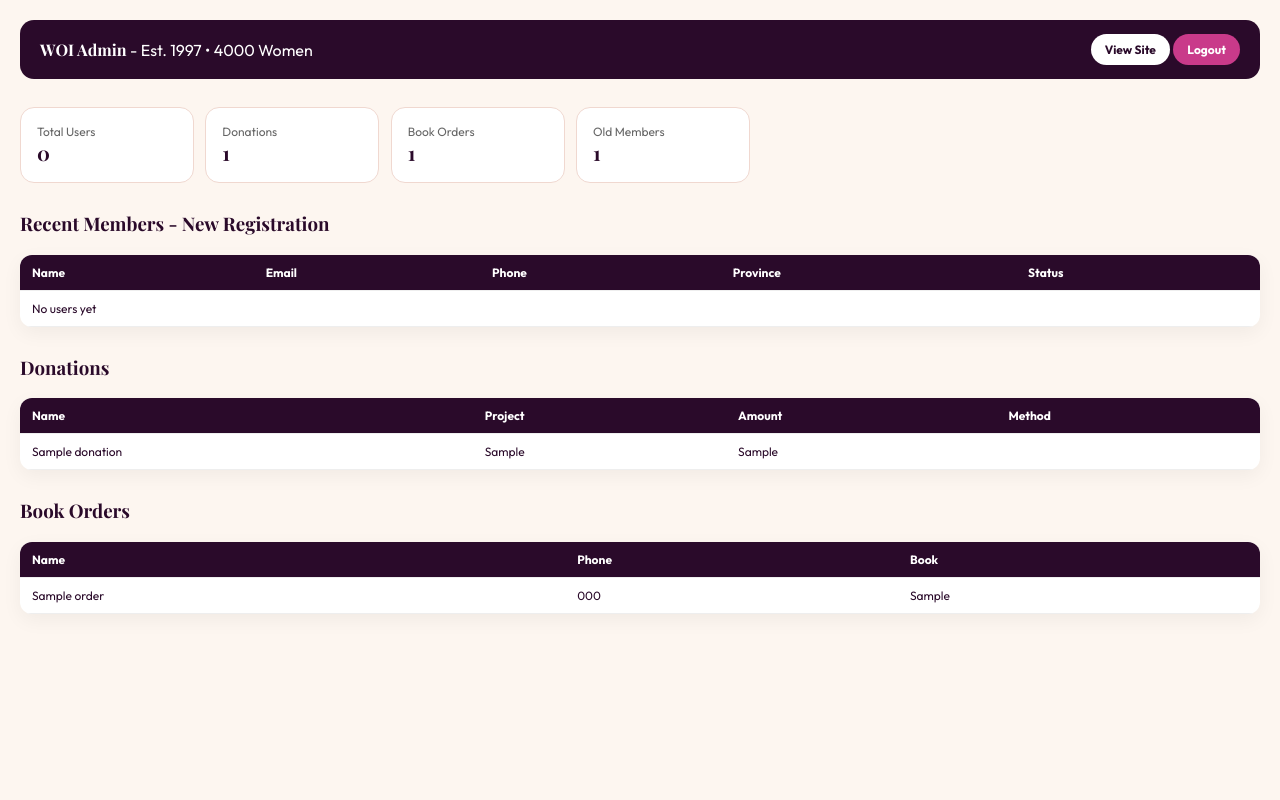
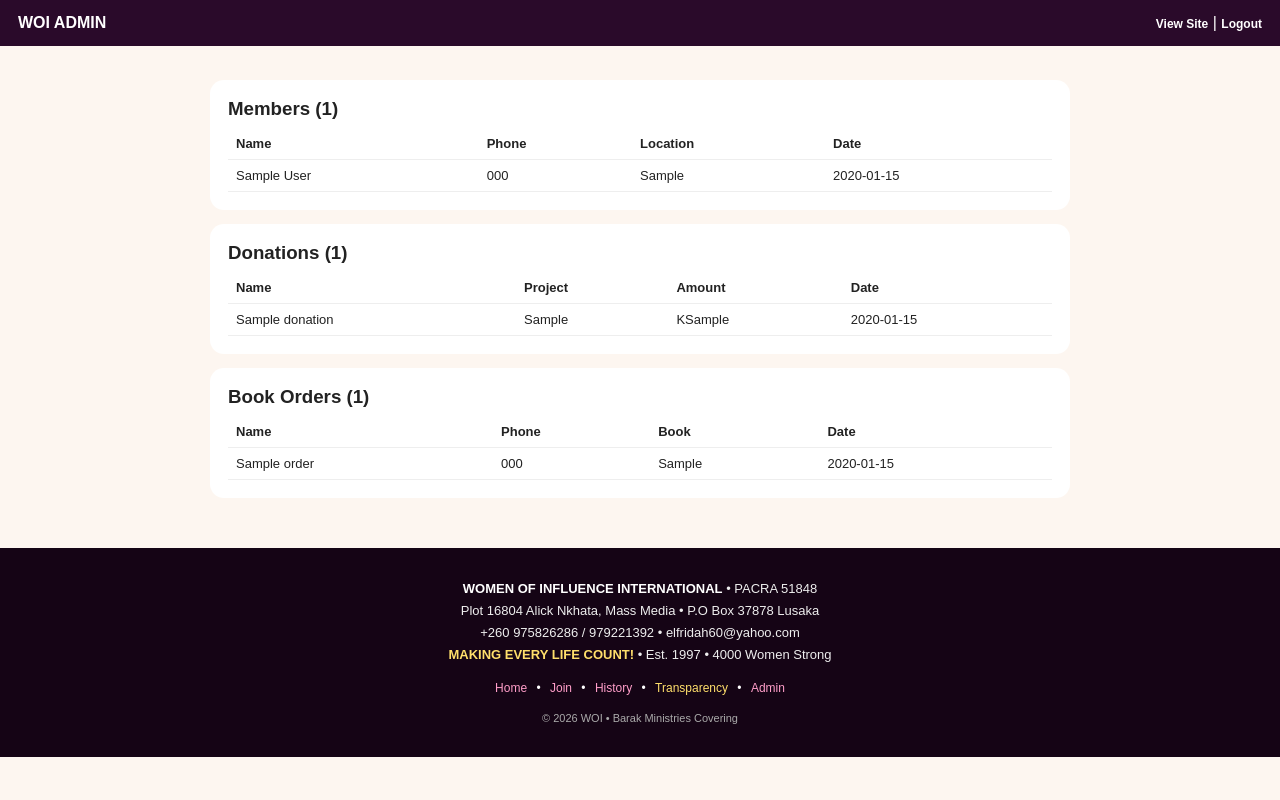
Before and after one commit to kachingaalonzo-svg/woi-website, a Flask app: page /admin in a window 1280 px wide. Run offline with Flask 3, Linux system fonts and the light colour scheme; the visitor is signed in with stand-in values (Sample User, id 1); tables that the repository leaves empty hold one stand-in row (values such as "Sample post").

Commit message:
Update admin.html

```diff
--- a/templates/admin.html
+++ b/templates/admin.html
@@ -1,74 +1,10 @@
-<!DOCTYPE html>
-<html>
-<head>
-<title>WOI Admin - Works 100%</title>
-<meta name="viewport" content="width=device-width, initial-scale=1.0">
-<link href="https://fonts.googleapis.com/css2?family=Outfit:wght@400;600;700&family=Playfair+Display:wght@700&display=swap" rel="stylesheet">
-<style>
-body{font-family:'Outfit',sans-serif;background:#fdf6f0;margin:0;padding:20px;color:#2a0a2a}
-header{display:flex;justify-content:space-between;align-items:center;background:#2a0a2a;color:white;padding:14px 20px;border-radius:14px;flex-wrap:wrap;gap:10px}
-table{width:100%;border-collapse:collapse;background:white;border-radius:12px;overflow:hidden;margin-top:16px;box-shadow:0 6px 20px rgba(0,0,0,0.05)}
-th,td{padding:10px 12px;border-bottom:1px solid #eee;font-size:12px;text-align:left}th{background:#2a0a2a;color:white;font-weight:700}
-.btn{padding:8px 14px;border-radius:100px;text-decoration:none;font-weight:700;font-size:12px;display:inline-block}
-.btn-white{background:white;color:#2a0a2a}.btn-pink{background:#c93a8a;color:white}
-.count{font-family:'Playfair Display';font-size:20px;font-weight:800}
-.card{background:white;border-radius:14px;padding:16px;border:1px solid #f0d8d0;display:inline-block;margin:8px 8px 0 0;min-width:140px}
-</style>
-</head>
+<!DOCTYPE html><html lang="en"><head><meta charset="UTF-8"><meta name="viewport" content="width=device-width, initial-scale=1.0"><title>Admin Dashboard - WOI</title><style>*{margin:0;padding:0;box-sizing:border-box}body{font-family:sans-serif;background:#fdf6f0;color:#222}nav{background:#2a0a2a;color:white;padding:14px 18px;display:flex;justify-content:space-between}nav a{color:white;text-decoration:none;font-size:12px;font-weight:800}.wrap{max-width:900px;margin:0 auto;padding:20px}.card{background:white;border-radius:14px;padding:18px;margin-top:14px}table{width:100%;border-collapse:collapse;font-size:13px}th,td{padding:8px;border-bottom:1px solid #eee;text-align:left}</style></head>
 <body>
-<header>
-<div><b style="font-family:'Playfair Display'">WOI Admin</b> - Est. 1997 • 4000 Women</div>
-<div><a class="btn btn-white" href="/">View Site</a> <a class="btn btn-pink" href="/admin/logout">Logout</a></div>
-</header>
-
-<div style="margin-top:20px">
-<div class="card"><div style="font-size:12px;color:#666">Total Users</div><div class="count">{{ users|length if users else 0 }}</div></div>
-<div class="card"><div style="font-size:12px;color:#666">Donations</div><div class="count">{{ donations|length if donations else 0 }}</div></div>
-<div class="card"><div style="font-size:12px;color:#666">Book Orders</div><div class="count">{{ books|length if books else 0 }}</div></div>
-<div class="card"><div style="font-size:12px;color:#666">Old Members</div><div class="count">{{ members|length if members else 0 }}</div></div>
+<nav><b>WOI ADMIN</b><div><a href="/">View Site</a> | <a href="/logout">Logout</a></div></nav>
+<div class="wrap">
+<div class="card"><h3>Members ({{members|length}})</h3><table style="margin-top:8px"><tr><th>Name</th><th>Phone</th><th>Location</th><th>Date</th></tr>{% for m in members %}<tr><td>{{m['name']}}</td><td>{{m['phone']}}</td><td>{{m['location']}}</td><td>{{m['created_at']}}</td></tr>{% endfor %}</table></div>
+<div class="card"><h3>Donations ({{donations|length}})</h3><table style="margin-top:8px"><tr><th>Name</th><th>Project</th><th>Amount</th><th>Date</th></tr>{% for d in donations %}<tr><td>{{d['name']}}</td><td>{{d['project']}}</td><td>K{{d['amount']}}</td><td>{{d['created_at']}}</td></tr>{% endfor %}</table></div>
+<div class="card"><h3>Book Orders ({{books|length}})</h3><table style="margin-top:8px"><tr><th>Name</th><th>Phone</th><th>Book</th><th>Date</th></tr>{% for b in books %}<tr><td>{{b['name']}}</td><td>{{b['phone']}}</td><td>{{b['book']}}</td><td>{{b['created_at']}}</td></tr>{% endfor %}</table></div>
 </div>
-
-<h3 style="margin-top:28px;font-family:'Playfair Display'">Recent Members - New Registration</h3>
-<table>
-<tr><th>Name</th><th>Email</th><th>Phone</th><th>Province</th><th>Status</th></tr>
-{% if users %}
-{% for u in users %}
-<tr>
-<td>{{ u.full_name or 'No name' }}</td>
-<td>{{ u.email or '' }}</td>
-<td>{{ u.phone or '' }}</td>
-<td>{{ u.province or '' }}</td>
-<td>{{ u.membership_status or 'Pending' }}</td>
-</tr>
-{% endfor %}
-{% else %}
-<tr><td colspan="5">No users yet</td></tr>
-{% endif %}
-</table>
-
-<h3 style="margin-top:28px;font-family:'Playfair Display'">Donations</h3>
-<table>
-<tr><th>Name</th><th>Project</th><th>Amount</th><th>Method</th></tr>
-{% if donations %}
-{% for d in donations %}
-<tr><td>{{ d.name }}</td><td>{{ d.project }}</td><td>{{ d.amount }}</td><td>{{ d.method }}</td></tr>
-{% endfor %}
-{% else %}
-<tr><td colspan="4">No donations yet</td></tr>
-{% endif %}
-</table>
-
-<h3 style="margin-top:28px;font-family:'Playfair Display'">Book Orders</h3>
-<table>
-<tr><th>Name</th><th>Phone</th><th>Book</th></tr>
-{% if books %}
-{% for b in books %}
-<tr><td>{{ b.name }}</td><td>{{ b.phone }}</td><td>{{ b.book }}</td></tr>
-{% endfor %}
-{% else %}
-<tr><td colspan="3">No book orders yet</td></tr>
-{% endif %}
-</table>
-
-</body>
-</html>
+<footer style="background:#150415;color:white;padding:30px 20px;text-align:center;font-size:13px;margin-top:30px;line-height:1.7"><p style="color:#eee;font-size:13px"><b style="color:white">WOMEN OF INFLUENCE INTERNATIONAL</b> • PACRA 51848<br>Plot 16804 Alick Nkhata, Mass Media • P.O Box 37878 Lusaka<br>+260 975826286 / 979221392 • elfridah60@yahoo.com<br><b style="color:#ffdf6b">MAKING EVERY LIFE COUNT!</b> • Est. 1997 • 4000 Women Strong</p><p style="margin-top:12px;font-size:12px"><a href="/" style="color:#ff9ec9;text-decoration:none;margin:0 6px">Home</a> • <a href="/register" style="color:#ff9ec9;text-decoration:none;margin:0 6px">Join</a> • <a href="/history" style="color:#ff9ec9;text-decoration:none;margin:0 6px">History</a> • <a href="/transparency" style="color:#ffdf6b;text-decoration:none;margin:0 6px">Transparency</a> • <a href="/admin/login" style="color:#ff9ec9;text-decoration:none;margin:0 6px">Admin</a></p><p style="margin-top:10px;font-size:11px;color:#aaa">© 2026 WOI • Barak Ministries Covering</p></footer>
+</body></html>
```
